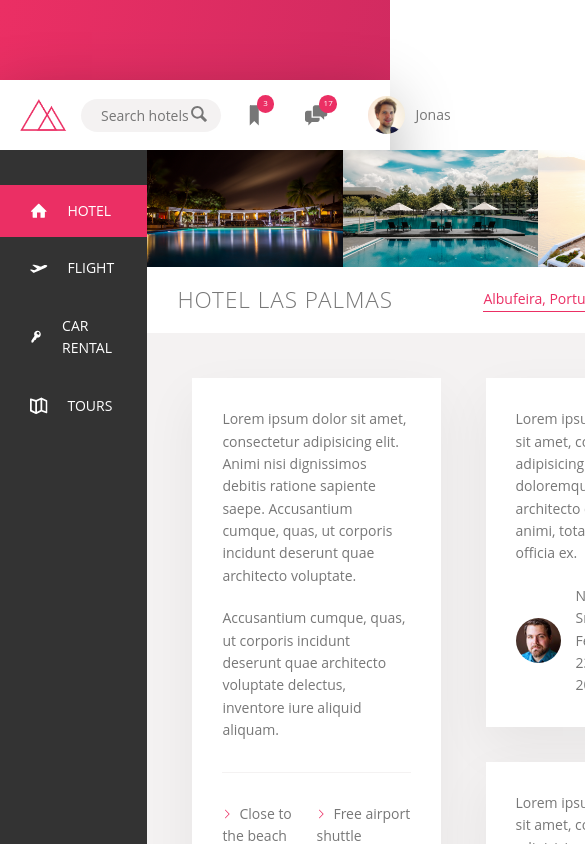
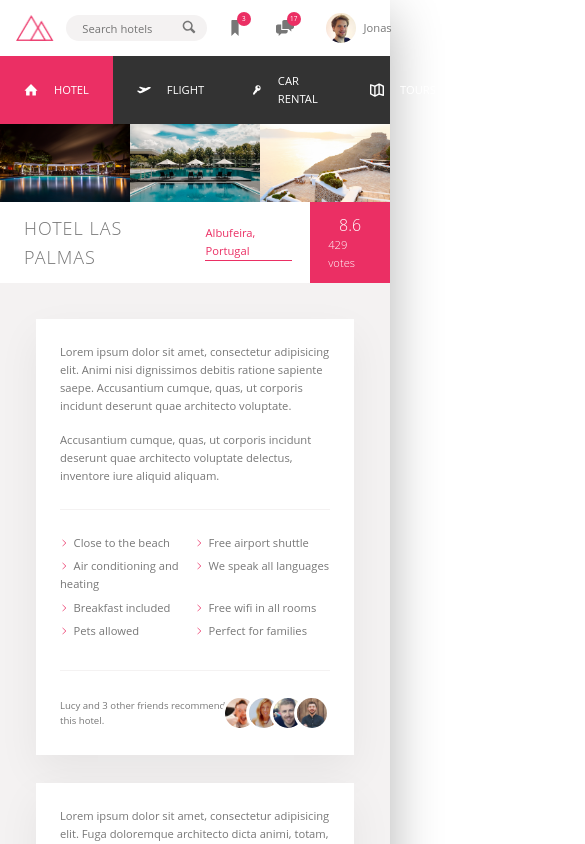
Before and after one commit to mslawins/trillo, an Angular app: page / in a window 390 px wide. Shown: the top 844 px of the page, 585 px wide, since content can reach past the window. Built offline with nearby package versions, Linux system fonts and the light colour scheme.

Commit message:
trillo is now responsive

```diff
--- /dev/null
+++ b/src/app/_media-query-manager.scss
@@ -0,0 +1,17 @@
+@mixin respond-to($breakpoint) {
+  @if $breakpoint == bp-small {
+    @media only screen and (max-width: 43.75em) { @content };
+  }
+
+  @if $breakpoint == bp-medium {
+    @media only screen and (max-width: 50em) { @content };
+  }
+
+  @if $breakpoint == bp-large {
+    @media only screen and (max-width: 68.75em) { @content };
+  }
+
+  @if $breakpoint == bp-very-large {
+    @media only screen and (max-width: 81.25em) { @content };
+  }
+}
--- a/src/app/app.component.scss
+++ b/src/app/app.component.scss
@@ -1,7 +1,15 @@
+@import 'src/app/media-query-manager';
+
 .container {
   max-width: var(--content-width);
   margin: 8rem auto;
   box-shadow: 0 2rem 6rem rgba(0, 0, 0, .3);
 
   background-color: white;
+
+  @include respond-to(bp-very-large) {
+    margin: 0px auto;
+    width: 100%;
+    max-width: 100%;
+  }
 }
--- a/src/app/main/main.component.scss
+++ b/src/app/main/main.component.scss
@@ -1,5 +1,11 @@
+@import 'src/app/media-query-manager';
+
 .container {
   display: flex;
+
+  @include respond-to(bp-medium) {
+    flex-flow: column;
+  }
 
   .main {
     background-color: var(--color-gray-light-1);
@@ -11,4 +17,14 @@
   background-color: var(--color-gray-light-2);
   padding: 4.5rem;
   display: flex;
+
+  @include respond-to(bp-small) {
+    flex-flow: column;
+  }
+
+  ms-reviews {
+    @include respond-to(bp-small) {
+      margin-top: 3.5rem;
+    }
+  }
 }
--- a/src/app/offer-details/offer-details.component.scss
+++ b/src/app/offer-details/offer-details.component.scss
@@ -1,3 +1,5 @@
+@import 'src/app/media-query-manager';
+
 .container {
   height: 100%;
 
@@ -7,6 +9,10 @@
   background-color: white;
   box-shadow: var(--shadow);
   padding: 3rem;
+
+  @include respond-to(bp-small) {
+    margin-right: 0;
+  }
 
   p + p {
     margin-top: 2rem;
--- a/src/app/side-nav/side-nav.component.scss
+++ b/src/app/side-nav/side-nav.component.scss
@@ -1,3 +1,5 @@
+@import 'src/app/media-query-manager';
+
 .side-nav {
   height: 100%;
   flex: 0 0 18%;
@@ -14,6 +16,12 @@
     margin-top: 3.5rem;
     text-transform: uppercase;
 
+    @include respond-to(bp-medium) {
+      display: flex;
+      justify-content: space-between;
+      margin-top: 0;
+    }
+
     li {
       display: flex;
       align-items: center;
@@ -22,6 +30,13 @@
       margin-bottom: .5rem;
 
       cursor: pointer;
+
+      @include respond-to(bp-medium) {
+        flex: 0 0 25%;
+        margin-bottom: 0;
+        padding: 2rem 3rem;
+        justify-content: center;
+      }
 
       &:hover,
       &.active {
@@ -45,6 +60,10 @@
     text-align: center;
     padding: 2.5rem;
 
+    @include respond-to(bp-medium) {
+      display: none;
+    }
+
     a {
       color: var(--color-gray-light-3);
       text-decoration: none;
--- a/src/styles.scss
+++ b/src/styles.scss
@@ -1,3 +1,5 @@
+@import 'src/app/media-query-manager';
+
 * {
   margin: 0;
   padding: 0;
@@ -12,6 +14,10 @@
 html {
   font-size: 62.5%;
   box-sizing: border-box;
+
+  @include respond-to(bp-large) {
+    font-size: 50%;
+  }
 }
 
 :root {
```
